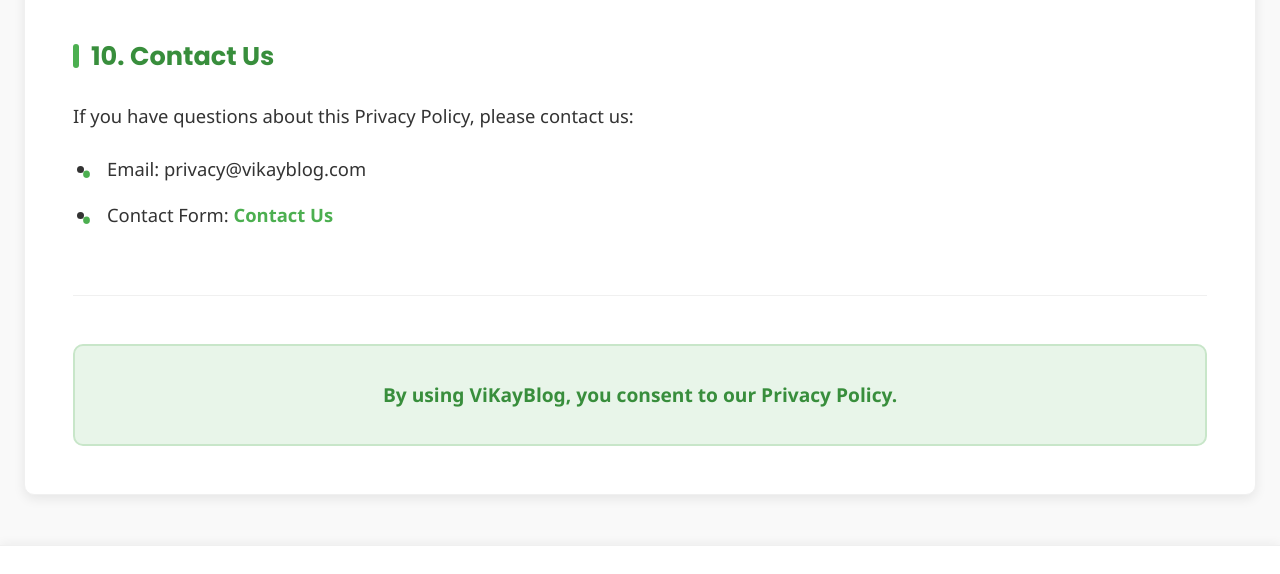
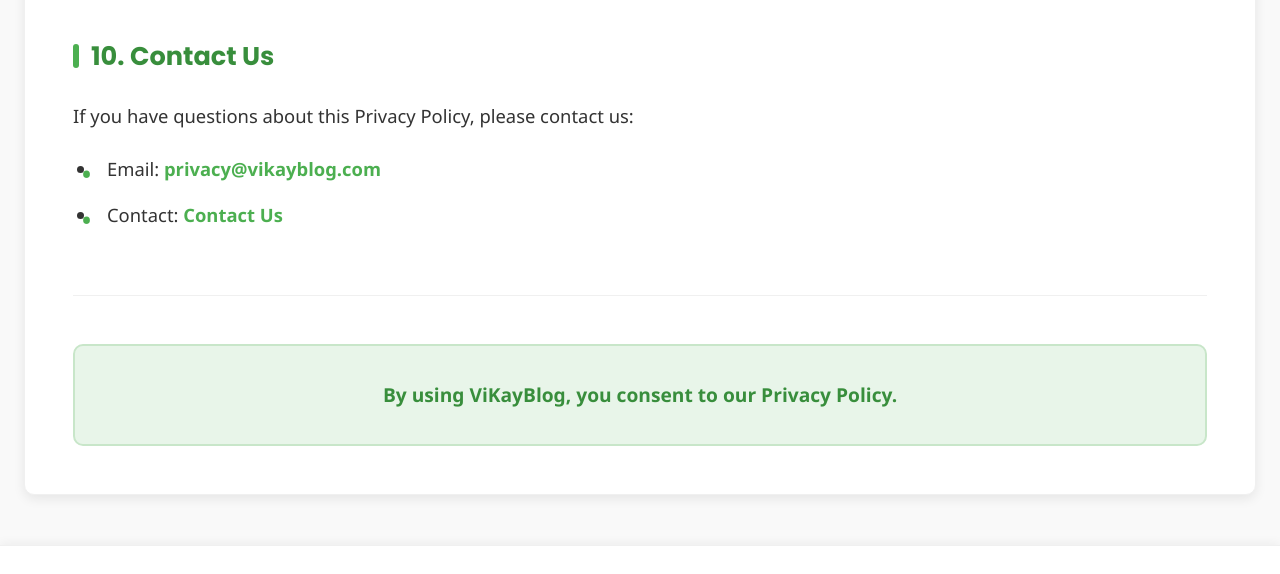
Before and after one commit to EmmanuelNyameke/vikayblog, a plain HTML site: page privacy-policy.html in a window 1280 px wide. Shown: the part 3583-4157 px from the top of the page. Drawn offline with Linux system fonts and the light colour scheme.

Commit message:
Add files via upload

```diff
--- a/privacy-policy.html
+++ b/privacy-policy.html
@@ -144,8 +144,8 @@
                     <h2>10. Contact Us</h2>
                     <p>If you have questions about this Privacy Policy, please contact us:</p>
                     <ul>
-                        <li>Email: privacy@vikayblog.com</li>
-                        <li>Contact Form: <a href="contact.html">Contact Us</a></li>
+                        <li>Email: <a href="mailto:emmanuelkwesinyameke@gmail.com?subject=Questions About Privacy Policy">privacy@vikayblog.com</a></li>
+                        <li>Contact: <a href="contact.html">Contact Us</a></li>
                     </ul>
                 </div>
 
```
